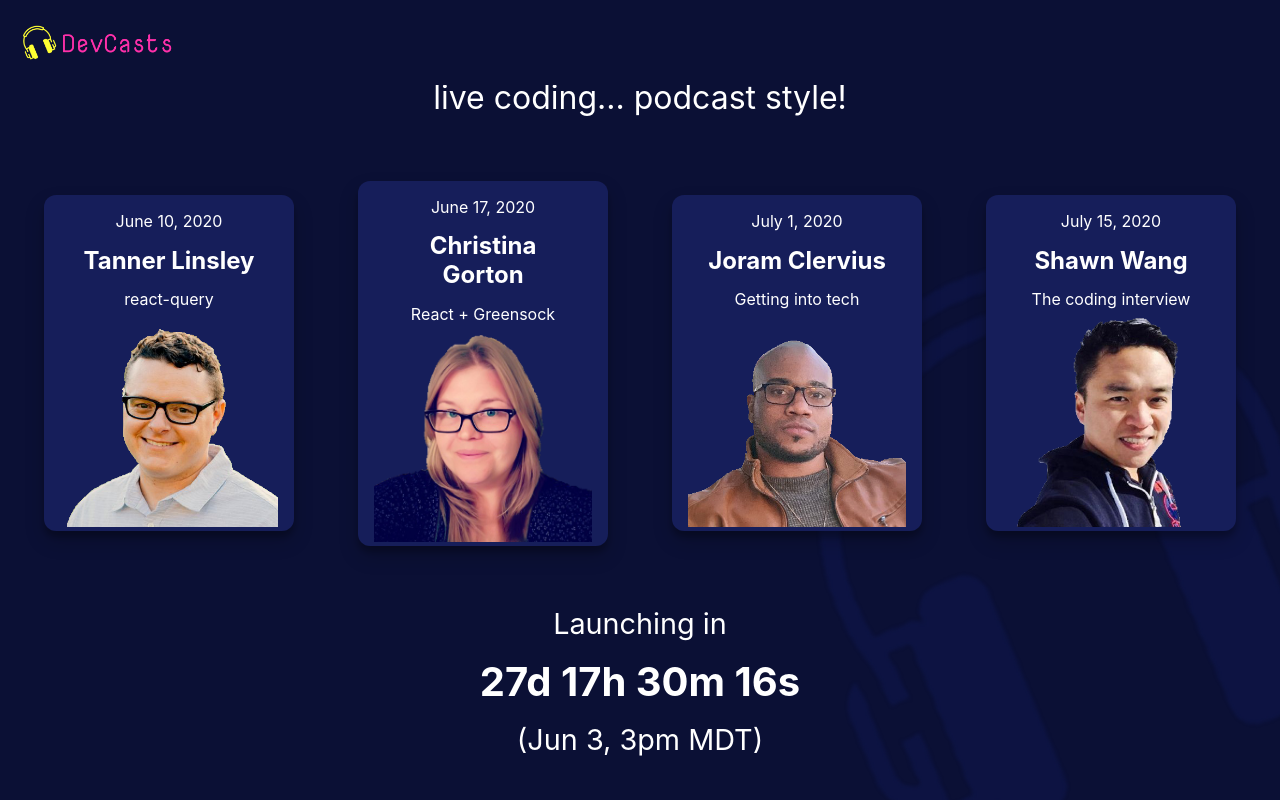
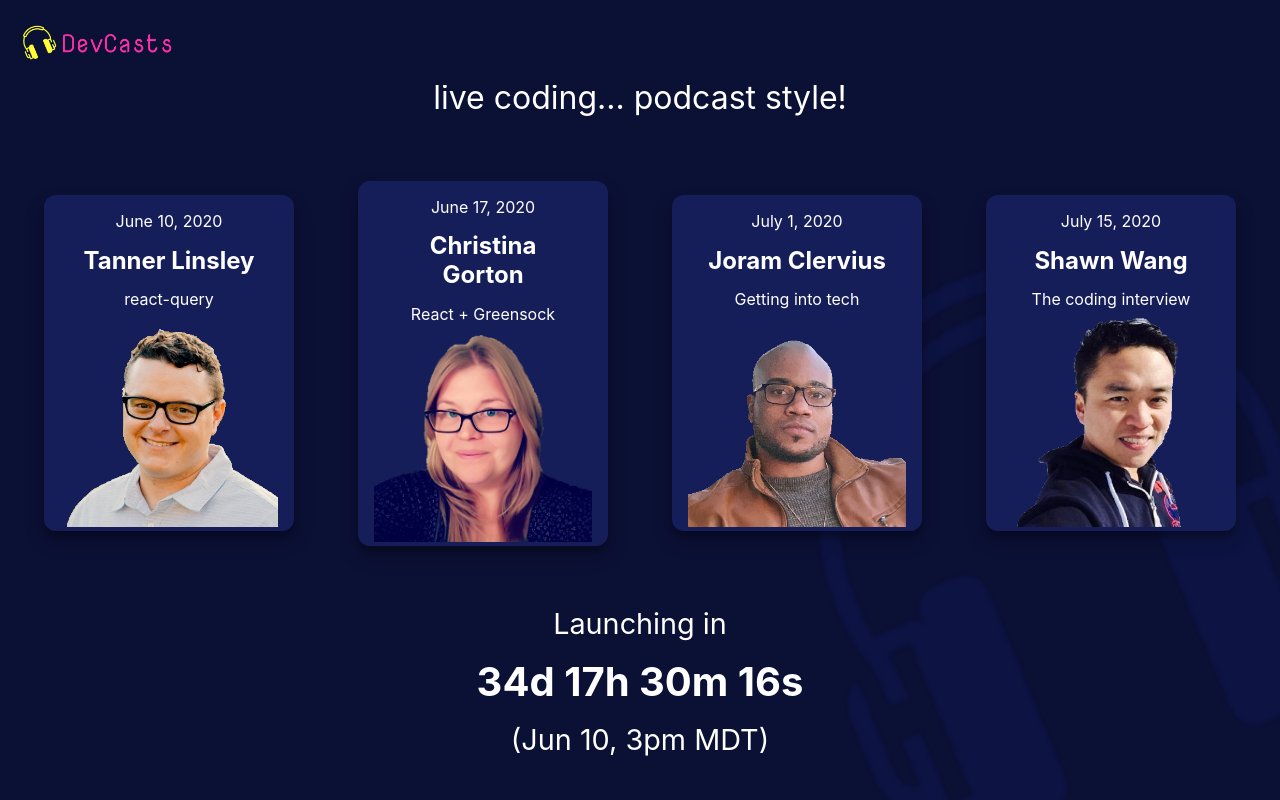
Before and after one commit to dustinmyers/devcasts, a Next.js app: page / in a window 1280 px wide. Built offline with nearby package versions, Linux system fonts and the light colour scheme.

Commit message:
fix times :

```diff
--- a/pages/index.js
+++ b/pages/index.js
@@ -2,7 +2,7 @@ import { useEffect, useState, useRef } from "react";
 import Head from "next/head";
 
 const Home = () => {
-  const countDownDate = new Date("Jun 10, 2020 15:00:00 MDT").getTime();
+  const countDownDate = new Date("Jun 17, 2020 15:00:00 MDT").getTime();
   const [counter, setCounter] = useState();
 
   useInterval(() => {
@@ -140,7 +140,7 @@ const Home = () => {
         <div className="flex-grow" />
         <p className="timer-wrapper">
           Launching in <span className="timer">{counter}</span>
-          (Jun 3, 3pm MDT)
+          (Jun 10, 3pm MDT)
         </p>
       </main>
 
```
